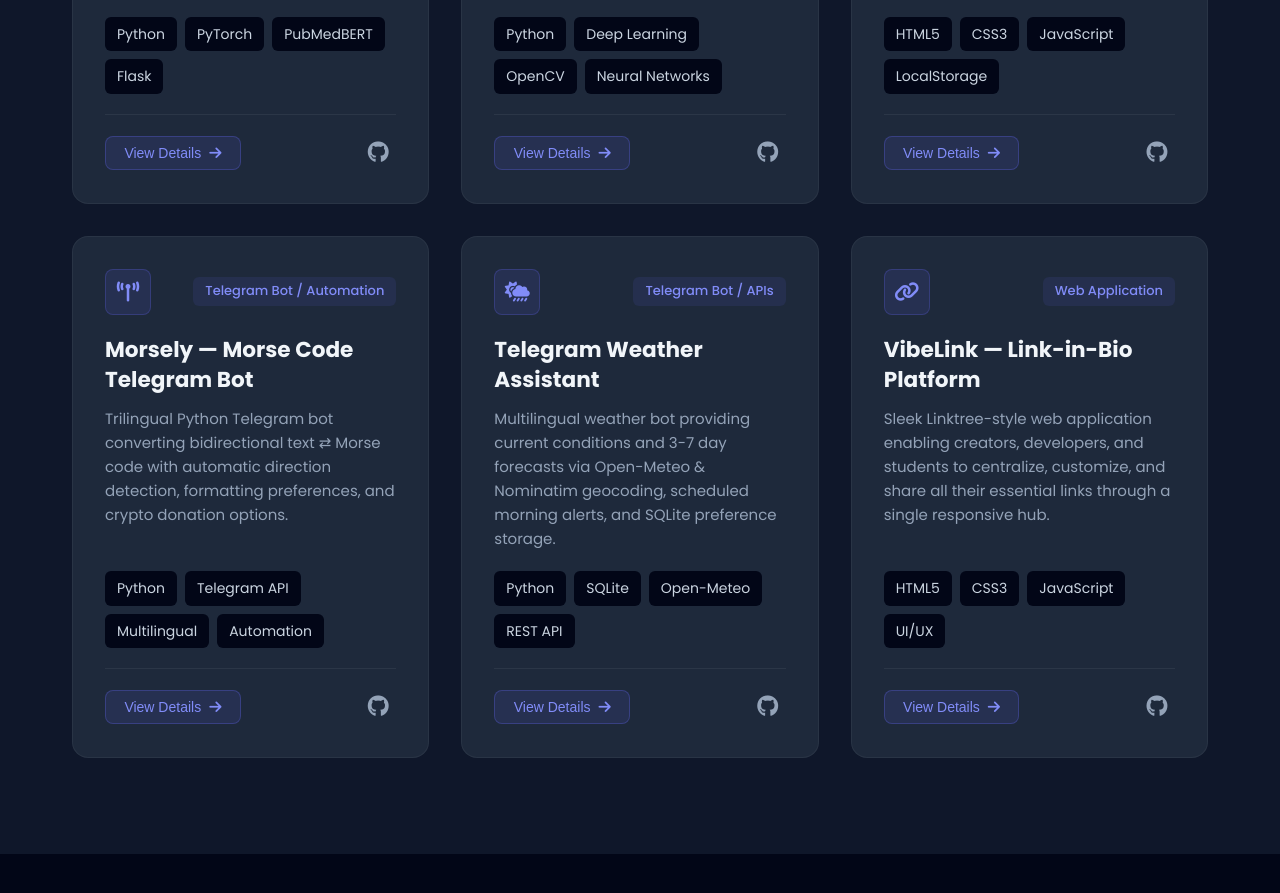
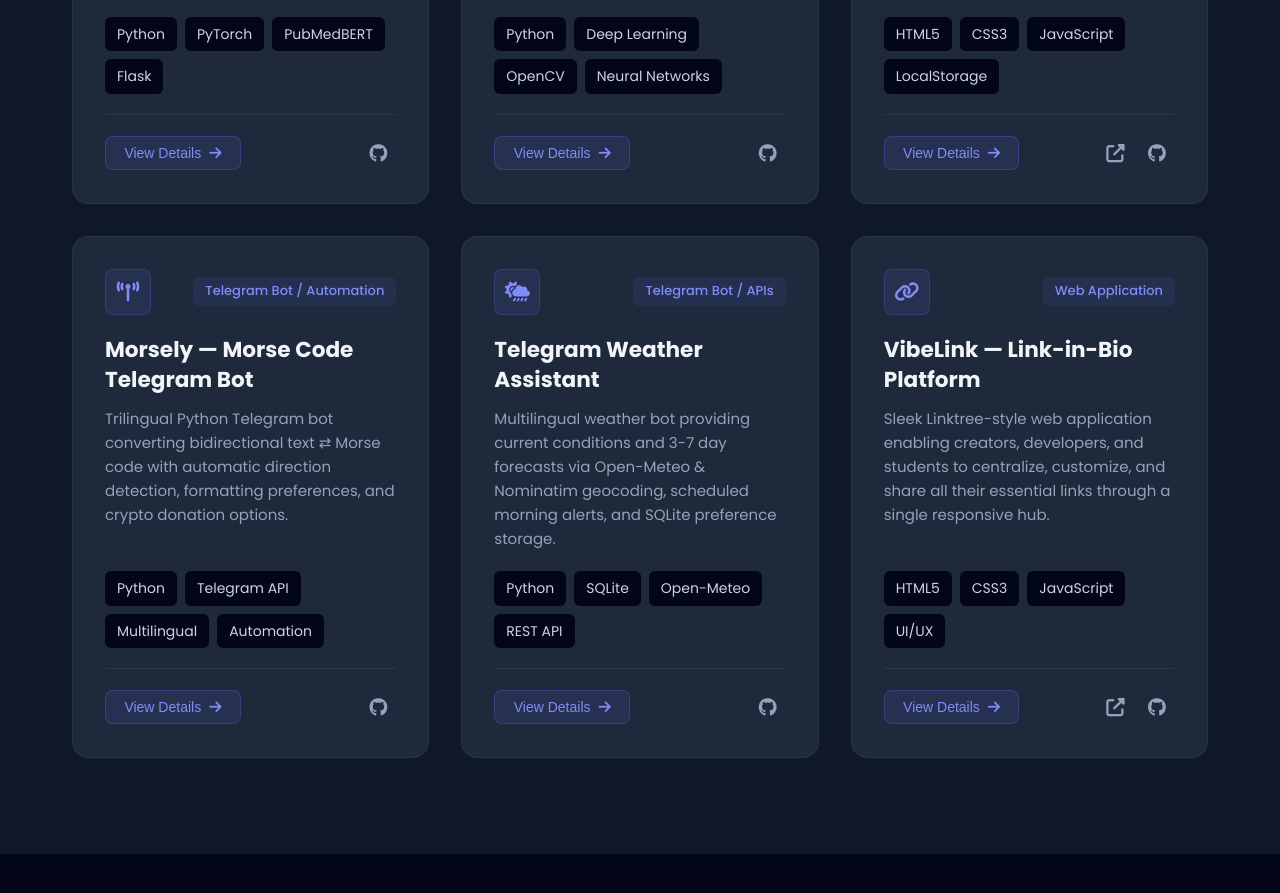
Before and after one commit to kacem001/portfolio, a plain HTML site: page index.html in a window 1280 px wide. Shown: the part 1544-2437 px from the top of the page. Drawn offline with nearby package versions, Linux system fonts and the light colour scheme; animation ran at ten frames a second.

Commit message:
Add files via upload

```diff
--- a/css/style.css
+++ b/css/style.css
@@ -767,9 +767,16 @@ ul {
     transform: translateY(-2px);
 }
 
+.project-links-group {
+    display: flex;
+    align-items: center;
+    gap: 0.35rem;
+}
+
+.project-icon-link,
 .project-github-link {
     color: var(--text-muted);
-    font-size: 1.35rem;
+    font-size: 1.15rem;
     transition: var(--transition-base);
     display: flex;
     align-items: center;
@@ -779,6 +786,7 @@ ul {
     border-radius: 50%;
 }
 
+.project-icon-link:hover,
 .project-github-link:hover {
     color: white;
     background: rgba(255, 255, 255, 0.08);
--- a/index.html
+++ b/index.html
@@ -206,9 +206,14 @@
                                 <span>View Details</span>
                                 <i class="fas fa-arrow-right"></i>
                             </button>
-                            <a href="https://github.com/kacem001" target="_blank" class="project-github-link" title="GitHub Repository">
-                                <i class="fab fa-github"></i>
-                            </a>
+                            <div class="project-links-group">
+                                <a href="https://unigrade-beta.vercel.app/" target="_blank" class="project-icon-link" title="Live Demo">
+                                    <i class="fas fa-external-link-alt"></i>
+                                </a>
+                                <a href="https://github.com/kacem001" target="_blank" class="project-icon-link" title="GitHub Repository">
+                                    <i class="fab fa-github"></i>
+                                </a>
+                            </div>
                         </div>
                     </div>
                 </div>
@@ -299,9 +304,14 @@
                                 <span>View Details</span>
                                 <i class="fas fa-arrow-right"></i>
                             </button>
-                            <a href="https://github.com/kacem001" target="_blank" class="project-github-link" title="GitHub Repository">
-                                <i class="fab fa-github"></i>
-                            </a>
+                            <div class="project-links-group">
+                                <a href="https://vibelink.ai.studio/" target="_blank" class="project-icon-link" title="Live Demo">
+                                    <i class="fas fa-external-link-alt"></i>
+                                </a>
+                                <a href="https://github.com/kacem001" target="_blank" class="project-icon-link" title="GitHub Repository">
+                                    <i class="fab fa-github"></i>
+                                </a>
+                            </div>
                         </div>
                     </div>
                 </div>
--- a/js/main.js
+++ b/js/main.js
@@ -310,7 +310,7 @@
                     'Automatic local persistence with localStorage, plus responsive dark and light themes'
                 ],
                 tags: ['HTML5', 'CSS3', 'JavaScript', 'LocalStorage', 'Responsive Web'],
-                liveDemo: 'https://github.com/kacem001',
+                liveDemo: 'https://unigrade-beta.vercel.app/',
                 codeUrl: 'https://github.com/kacem001'
             },
             4: {
@@ -355,7 +355,7 @@
                     'Lightweight vanilla JavaScript architecture for lightning-fast loading'
                 ],
                 tags: ['HTML5', 'CSS3', 'JavaScript', 'UI/UX Design', 'Responsive Web'],
-                liveDemo: 'https://github.com/kacem001',
+                liveDemo: 'https://vibelink.ai.studio/',
                 codeUrl: 'https://github.com/kacem001'
             }
         };
```
Also changed, not shown: 1 other file.
